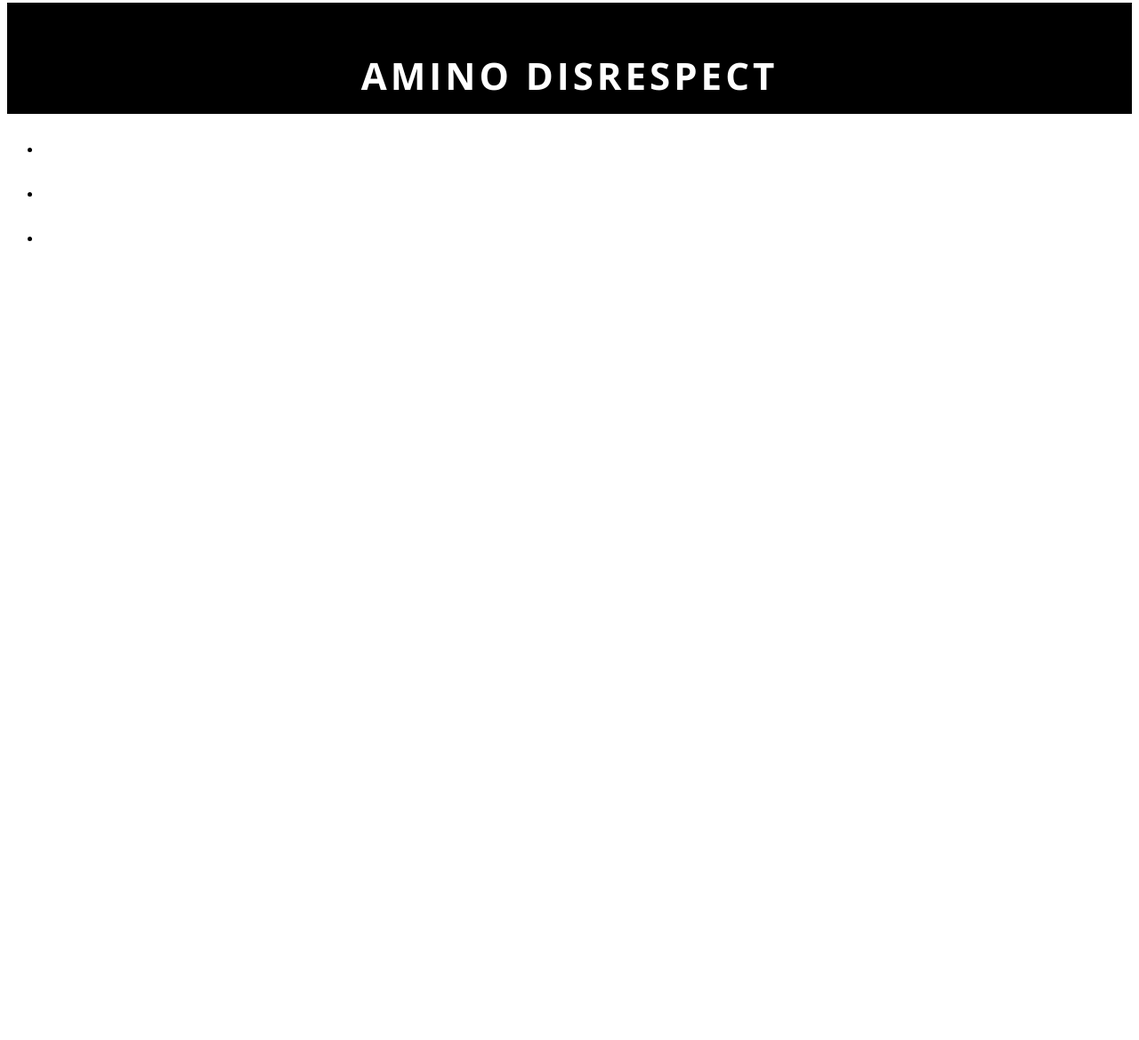
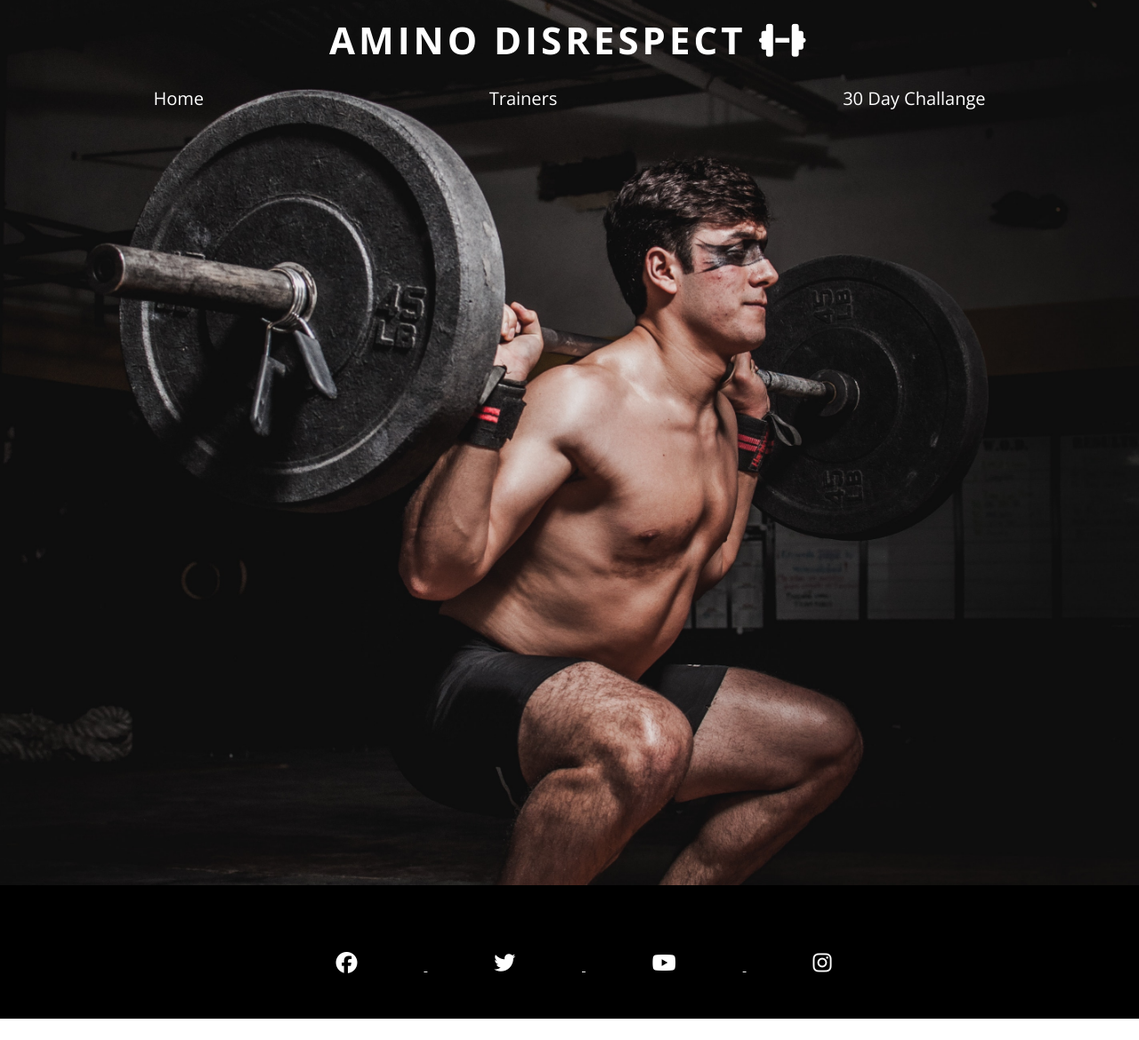
Before and after one commit to Joshmez1/Gym-Project, a plain HTML site: page trainer.html in a window 1280 px wide. Shown: the part 5-1174 px from the top of the page at 89% size. Before the commit the page ends 800 px from the top, so only its background shows below. Drawn offline with nearby package versions, Linux system fonts and the light colour scheme.

Commit message:
boiler plate added to challange.html and trainer.html

```diff
--- a/trainer.html
+++ b/trainer.html
@@ -5,17 +5,22 @@
     <meta http-equiv="X-UA-Compatible" content="IE=edge">
     <meta name="viewport" content="width=device-width, initial-scale=1.0">
     <title>Amino Disrespect</title>
+    <link href="https://cdn.jsdelivr.net/npm/bootstrap@5.3.0-alpha3/dist/css/bootstrap.min.css" rel="stylesheet" integrity="sha384-KK94CHFLLe+nY2dmCWGMq91rCGa5gtU4mk92HdvYe+M/SXH301p5ILy+dN9+nJOZ" crossorigin="anonymous">
     <link rel="stylesheet" href="assest/css/style.css">
 
+</head>
 <body>
-    <header>
-        <h1 class="logo">Amino Disrespect</h1>
-        <ul class="nav nav-tabs">
+
+    <header class="container-fluid bg-img">
+
+        <h1 class="logo">Amino Disrespect <i class="fa-solid fa-dumbbell fa-bounce"></i></h1>
+
+        <ul class="nav  nav-fill ">
             <li class="nav-item">
-              <a class="nav-link "  href="index.html">Home</a>
+              <a class="nav-link " aria-current="page" href="index.html">Home</a>
             </li>
             <li class="nav-item">
-              <a class="nav-link active "aria-current="page" href="#">Trainers</a>
+              <a class="nav-link active" href="trainer.html">Trainers</a>
             </li>
             <li class="nav-item">
               <a class="nav-link" href="challange.html">30 Day Challange</a>
@@ -24,7 +29,19 @@
           </ul>
 
     </header>
+
+
+    <footer>
+        <ul class="social-networks">
+            <li><a href="https://www.facebook.com" target="_blank"><i class="fa-brands fa-facebook"></i></li>
+            <li><a href="https://www.twitter.com" target="_blank"><i class="fa-brands fa-twitter"></i></li>
+            <li><a href="https://www.youtube.com" target="_blank"> <i class="fa-brands fa-youtube"></i></li>
+            <li><a href="https://www.instagram.com" target="_blank"> <i class="fa-brands fa-instagram"></i> </li>
+        </ul>
+
+    </footer>
+    <script src="https://kit.fontawesome.com/fd9572b60d.js" crossorigin="anonymous"></script>
+    <script src="https://cdn.jsdelivr.net/npm/bootstrap@5.0.2/dist/js/bootstrap.bundle.min.js" integrity="sha384-MrcW6ZMFYlzcLA8Nl+NtUVF0sA7MsXsP1UyJoMp4YLEuNSfAP+JcXn/tWtIaxVXM" crossorigin="anonymous"></script>
 </body>
 
-
 </html>
```
Also changed, not shown: challange.html (+22 -6 lines), index.html (+1 -1 lines).
